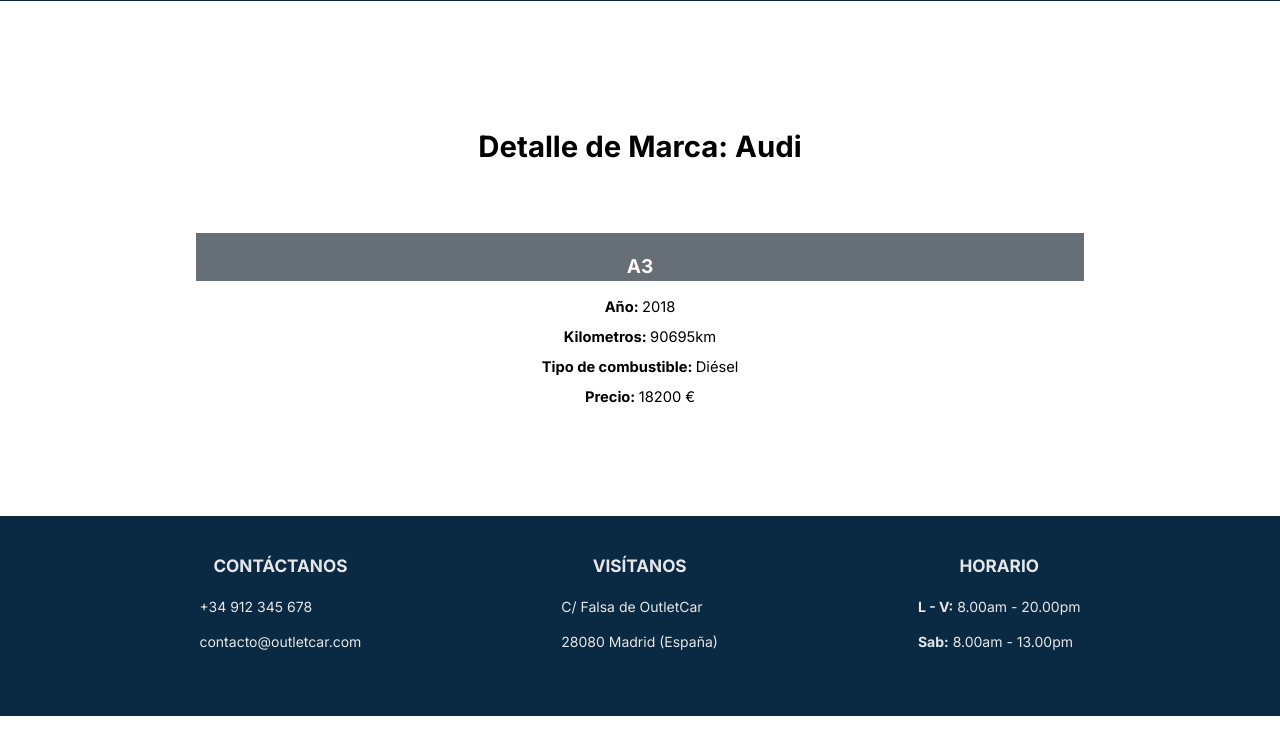
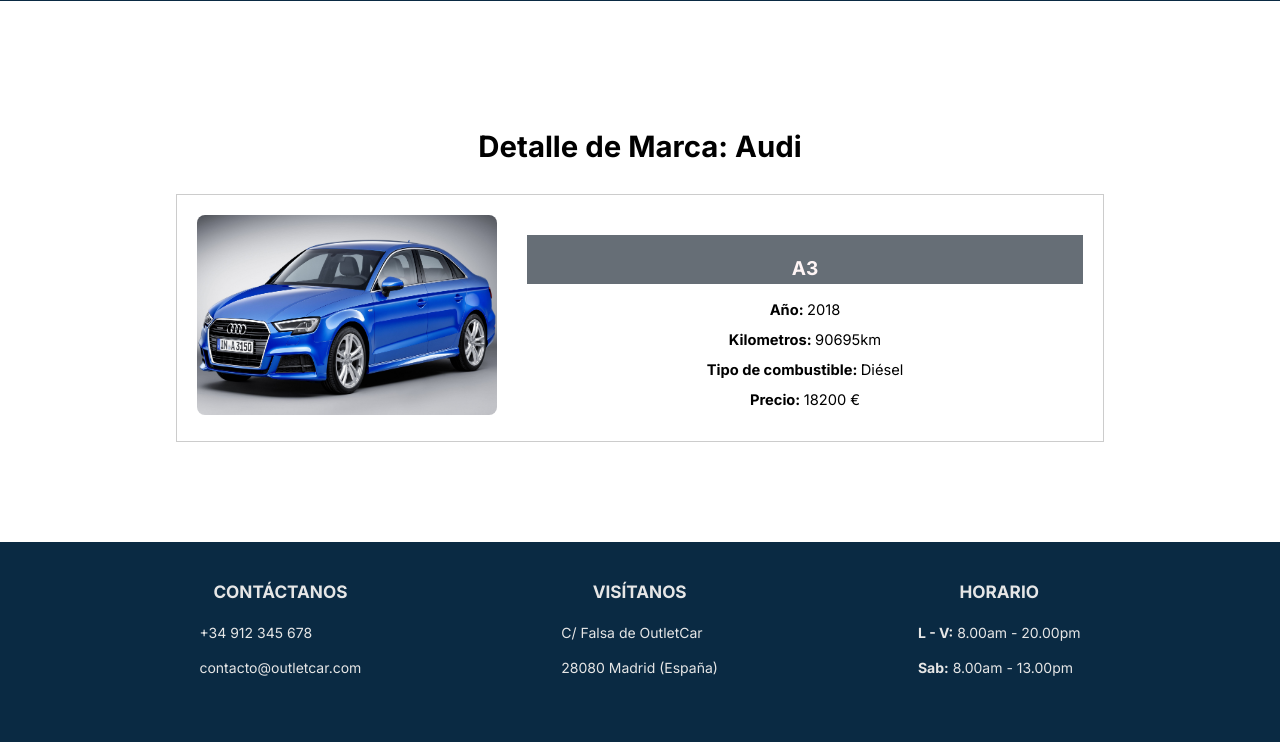
Before and after one commit to carlamanterola/proyectoOutletCar, a Django app: page /appOutletCar/marcas/1 in a window 1280 px wide. Shown: the part 406-1148 px from the top of the page. Before the commit the page ends 1122 px from the top, so only its background shows below. Run offline with Django 5.2, Linux system fonts and the light colour scheme; data comes from the database, SQL or seed files in the repository.

Commit message:
añadidas fotos y vinculacion a marcas

```diff
--- a/appOutletCar/static/css/estilos.css
+++ b/appOutletCar/static/css/estilos.css
@@ -276,3 +276,30 @@
 .botonEnviar:hover {
     background: #005fa3;
 }
+
+.cocheDetalle {
+    display: flex;
+    align-items: center;
+    gap: 30px;
+    border: 1px solid #ccc;
+    margin-bottom: 20px;
+}
+
+.cocheDetalle .foto {
+    flex: 0 0 300px;
+}
+
+.cocheDetalle .foto img {
+    width: 100%;
+    height: 200px;
+    border-radius: 8px;
+}
+
+.cocheDetalle .infoCoche {
+    flex: 1;
+    text-align: left;
+}
+
+.llevarMarca {
+    color: #000000;
+}
--- a/appOutletCar/templates/detalle_marca.html
+++ b/appOutletCar/templates/detalle_marca.html
@@ -10,11 +10,18 @@
             <div class="contenedorCoche">
                 {% for coche in coches %}
                     <div class="cocheDetalle">
-                        <h3>{{coche.modelo}}</h3>
-                        <p><strong>Año: </strong>{{coche.anio}}</p>
-                        <p><strong>Kilometros: </strong>{{coche.km}}km</p>
-                        <p><strong>Tipo de combustible: </strong>{{coche.idCombustible}}</p>
-                        <p><strong>Precio: </strong>{{coche.idPrecio}}</p>
+                        {% if coche.foto %}
+                            <div class="foto">
+                                <img src="{{ coche.foto.url }}">
+                            </div>
+                        {% endif %}
+                        <div class="infoCoche">
+                            <h3>{{coche.modelo}}</h3>
+                            <p><strong>Año: </strong>{{coche.anio}}</p>
+                            <p><strong>Kilometros: </strong>{{coche.km}}km</p>
+                            <p><strong>Tipo de combustible: </strong>{{coche.idCombustible}}</p>
+                            <p><strong>Precio: </strong>{{coche.idPrecio}}</p>
+                        </div>
                     </div>
                 {% endfor %}
             </div>
```
Also changed, not shown: appOutletCar/templates/detalle_categoria.html (+21 -9 lines).
